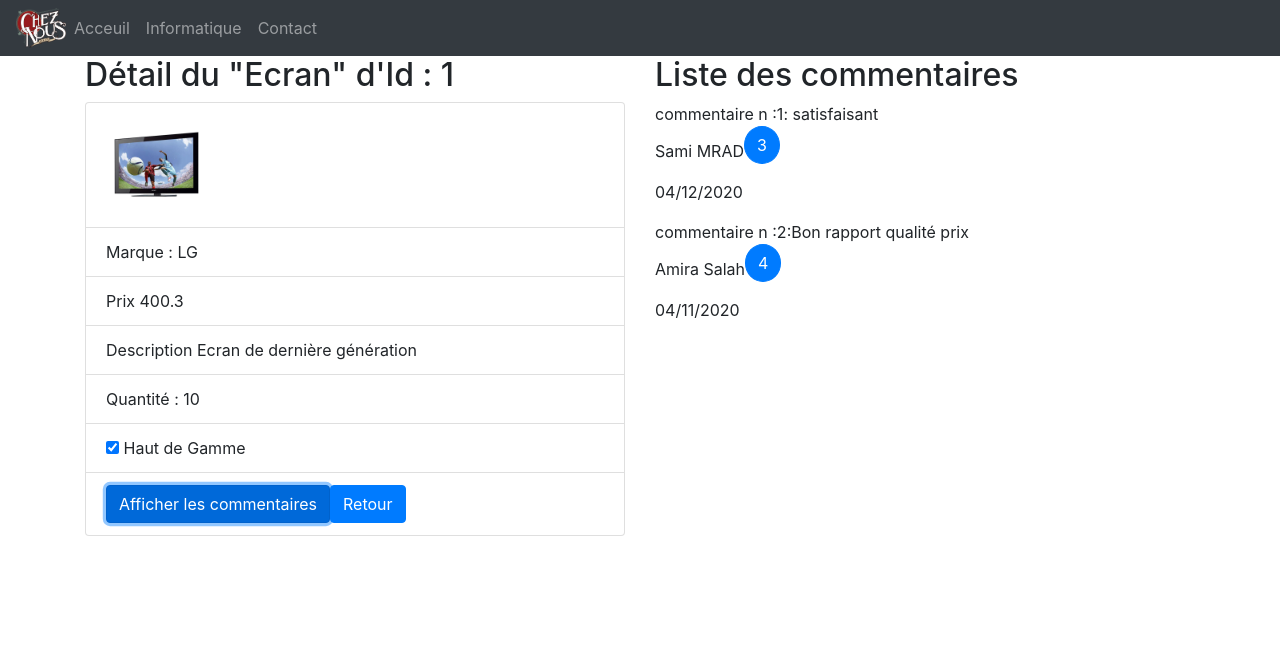
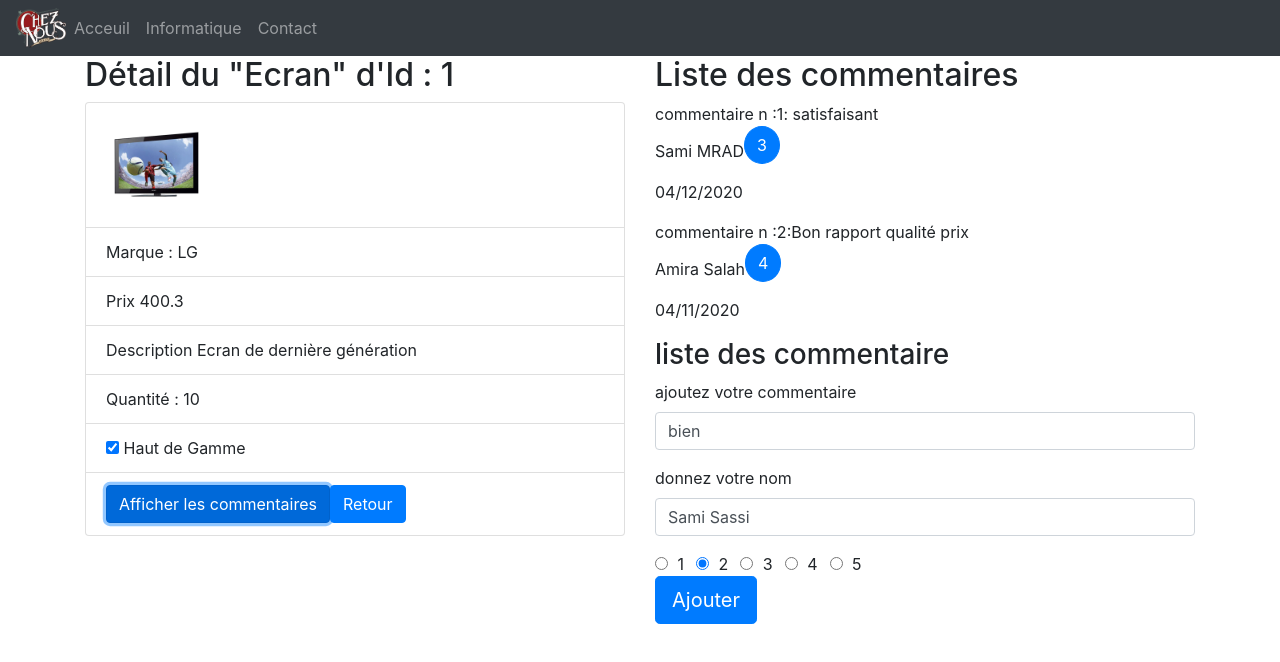
Before and after one commit to islem33/testAngular, an Angular app: page /detailmateriel/1 in a window 1280 px wide. Both pictures are taken after a click on the button "Afficher les commentaires". Shown: the top 662 px of the page. Built offline with nearby package versions, Linux system fonts and the light colour scheme.

Commit message:
formulaire

```diff
--- /dev/null
+++ b/src/app/commentaires/addcomment/addcomment.component.html
@@ -0,0 +1,40 @@
+<h3>liste des commentaire</h3>
+<form #f="ngForm" (ngSubmit)="onAjoute(f)">
+   <div class="form-group">
+     <label for="">ajoutez votre commentaire</label>
+     <input type="text" class="form-control" name="comm" [(ngModel)]="com.contenu" required minlength="2">
+
+   </div>
+   <div class="form-group">
+    <label for="">donnez votre nom</label>
+    <input type="text" class="form-control" name="nom" [(ngModel)]="com.auteur" required pattern="[A-Z][a-zA-Z]+( [A-Z][a-zA-Z]+)+">
+
+  </div>
+  <div class="form-check form-check-inline">
+    <label class="form-check-label">
+        <input class="form-check-input" type="radio" name="note" [value]="1" [(ngModel)]="com.note" > 1
+    </label>
+</div>
+  <div class="form-check form-check-inline">
+    <label class="form-check-label">
+        <input class="form-check-input" type="radio" name="note" [value]="2" [(ngModel)]="com.note" > 2
+    </label>
+</div>
+<div class="form-check form-check-inline">
+    <label class="form-check-label">
+        <input class="form-check-input" type="radio" name="note" [value]="3" [(ngModel)]="com.note"  > 3
+    </label>
+</div>
+<div class="form-check form-check-inline">
+    <label class="form-check-label">
+        <input class="form-check-input" type="radio" name="note" [value]="4"  [(ngModel)]="com.note"> 4
+    </label>
+</div>
+<div class="form-check form-check-inline">
+    <label class="form-check-label">
+        <input class="form-check-input" type="radio" name="note" [value]="5" [(ngModel)]="com.note" > 5
+    </label>
+</div>
+<br>
+<button type="submit" class="btn btn-primary btn-lg" [disabled]="f.invalid">Ajouter</button>
+</form>
--- /dev/null
+++ b/src/app/commentaires/addcomment/addcomment.component.ts
@@ -0,0 +1,32 @@
+import { Component, Input, OnInit } from '@angular/core';
+import { NgForm } from '@angular/forms';
+import { Commentaire } from 'src/app/models/commentaire';
+import { Materiel } from 'src/app/models/materiel';
+import { MaterielService } from 'src/app/services/materiel.service';
+
+@Component({
+  selector: 'app-addcomment',
+  templateUrl: './addcomment.component.html',
+  styleUrls: ['./addcomment.component.css']
+})
+export class AddcommentComponent implements OnInit {
+  @Input()mat:Materiel;
+com:Commentaire={
+  contenu:"bien",
+        note: 2,
+        auteur: "Sami Sassi",
+        date: new Date(),
+}
+
+  constructor(private islemService:MaterielService) { }
+
+  ngOnInit(): void {
+  }
+  onAjoute(f:NgForm){
+    let c:Commentaire=Object.assign({},this.com);
+    c.date=new Date();
+    this.islemService.ajouterCommentaire(this.mat,c);
+    f.reset();
+
+  }
+}
--- a/src/app/detailmateriel/detailmateriel.component.html
+++ b/src/app/detailmateriel/detailmateriel.component.html
@@ -34,6 +34,9 @@
             <div *ngFor= "let c of materiel.commentaires; index as i">
                 <app-comment [mat]="c" [index]="i+1"></app-comment>
             </div>
+            <div>
+                <app-addcomment [mat]="mat"></app-addcomment>
+            </div>
         </div>
 
     </div>
--- a/src/app/services/materiel.service.ts
+++ b/src/app/services/materiel.service.ts
@@ -1,4 +1,5 @@
 import { Injectable } from '@angular/core';
+import { Commentaire } from '../models/commentaire';
 import { Materiel } from '../models/materiel';
 
 @Injectable({
@@ -71,6 +72,10 @@ getMateriel(){
 getMaterielById (id : string){
 return <Materiel> this.materiels.find(mat => mat.id==id);
 }
+ajouterCommentaire(materiel: Materiel, comm: Commentaire){
+    materiel.commentaires.push(comm);
+
+}
 
   constructor() { }
 }
```
Also changed, not shown: src/app/app.module.ts (+6 -1 lines), src/app/commentaires/addcomment/addcomment.component.css (added), 1 other file (tests, documents, lock files or other folders).
